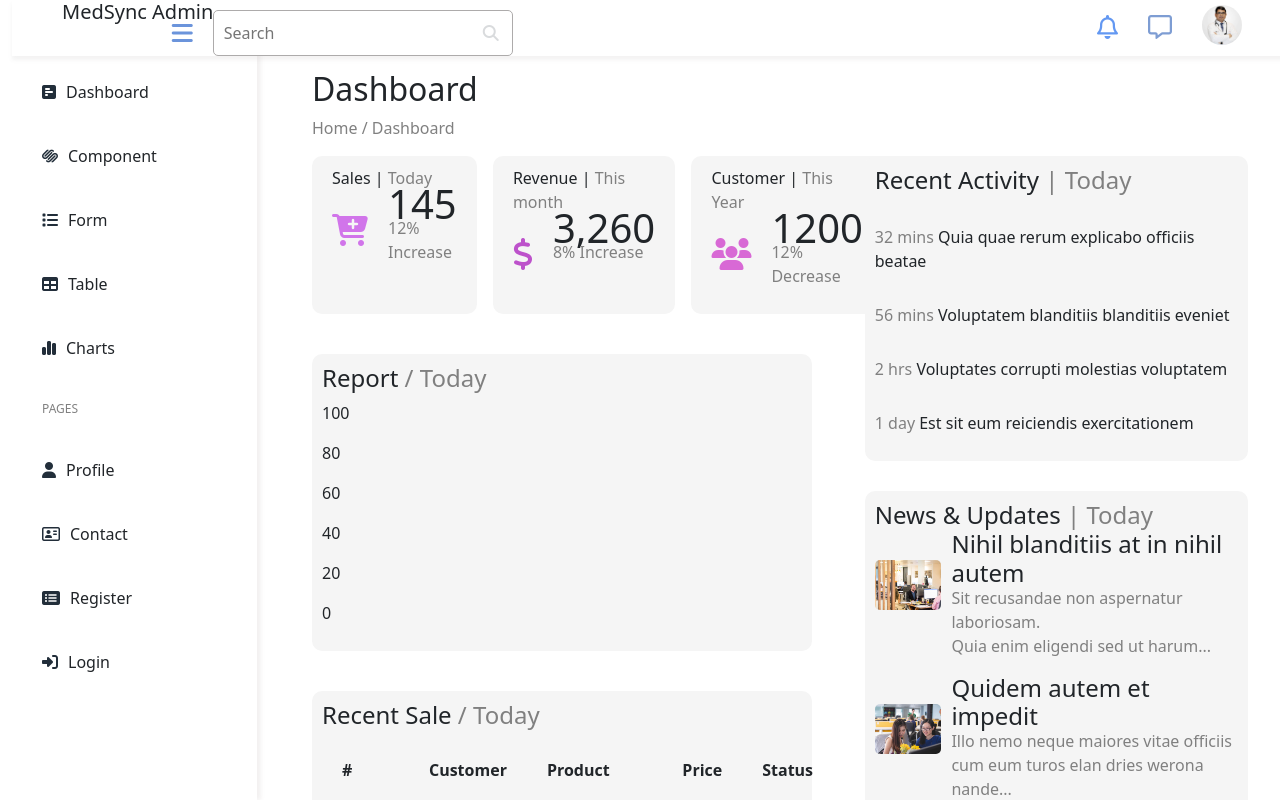
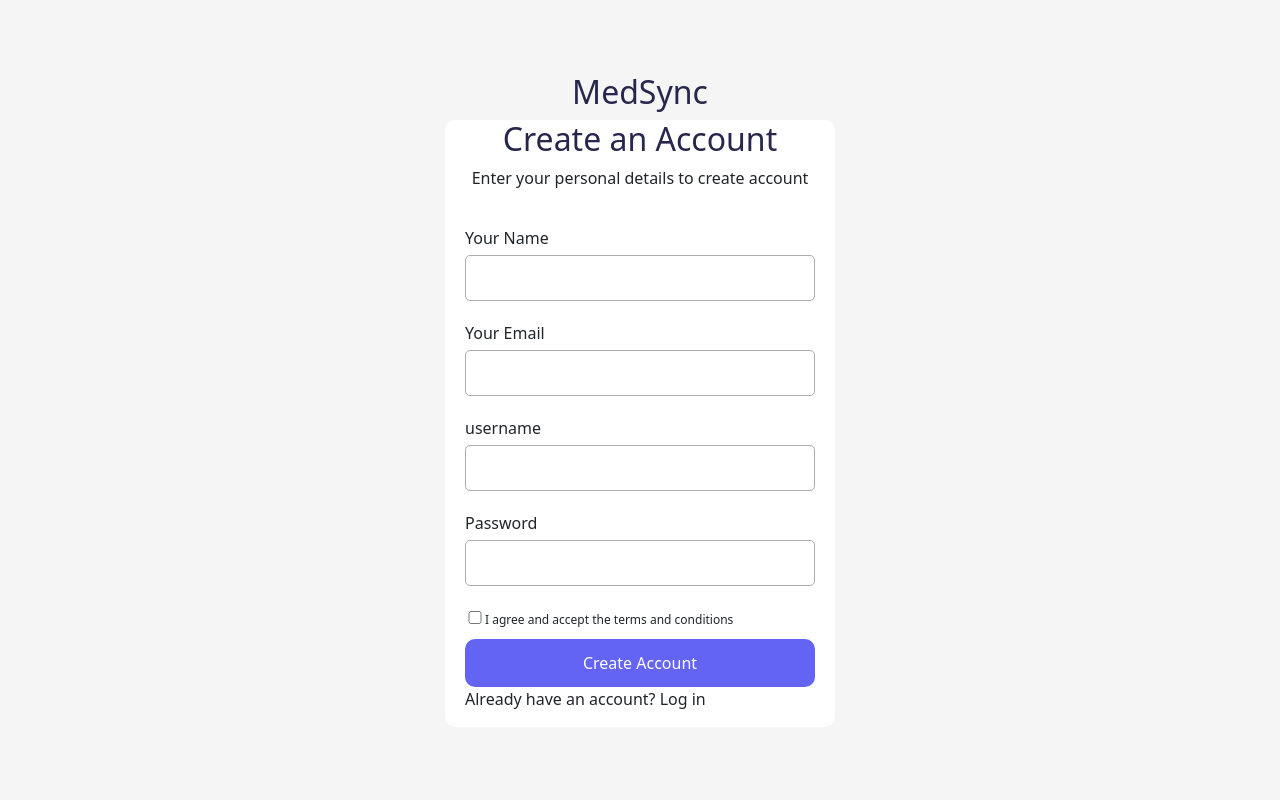
Before and after one commit to kokole12/MedSync, a React (Create React App) app in the folder Frontend/medsync-frontend/: page / in a window 1280 px wide. Shown: the top 800 px of the page. Built offline with nearby package versions, Linux system fonts and the light colour scheme.

Commit message:
my commit

```diff
--- a/Frontend/medsync-frontend/src/App.js
+++ b/Frontend/medsync-frontend/src/App.js
@@ -2,12 +2,17 @@ import React from 'react';
 import './App.css';
 import Landing from './Components/Landing/Landing';
 import Doctors from './Components/Doctors/Doctors';
+import Register from './Components/Register/Register';
+import Login from './Components/Login/Login';
+
 
 function App() {
   return (
     <div className="App">
       {/* <Landing /> */}
-      <Doctors />
+      {/* <Doctors /> */}
+      <Register />
+      {/* <Login /> */}
     </div>
   );
 }
--- a/Frontend/medsync-frontend/src/Components/Doctors/styles/Doctors.css
+++ b/Frontend/medsync-frontend/src/Components/Doctors/styles/Doctors.css
@@ -99,12 +99,16 @@ input{
     padding: 10px;
     background-color: #c4dffe;
     width: 150px;
+    /* position: fixed; */
+    transform: scale(1.1);
 }
 .spanDiv3:hover{
     border-radius: 5px;
-    padding: 10px;
+    /* padding: 10px; */
     background-color: #c4dffe;
-    width: 150px;
+    /* width: 150px; */
+    position: fixed;
+    transform: scale(1.1);
 }
 .spanDiv2{
     margin-top: 40px;
--- /dev/null
+++ b/Frontend/medsync-frontend/src/Components/Login/Login.js
@@ -0,0 +1,38 @@
+import React from 'react';
+import './styles/Login.css';
+
+const Login = () => {
+  return (
+    <div className='RegisterForm'>
+
+    <h2 className='head'>MedSync</h2>
+    <div className='innerForm'>
+        <div className='InputForm'>
+            <h2 className='account'>Login to Your Account</h2>
+            <p className='enter'>Enter your username & password to login</p>
+            <form action='' method='POST'>
+
+                <label>username</label>
+                <input type='text' ></input>
+
+                <label>Password</label>
+                <input type='password' />
+
+                <label className='checkbox' >
+                <input className='checkboxInput' type='checkbox' />
+                Remember me
+                </label>
+
+
+
+                <button>Login</button>
+            </form>
+            <p>Don't have account? Create an account</p>
+        </div>
+    </div>
+
+    </div>
+  )
+}
+
+export default Login
--- /dev/null
+++ b/Frontend/medsync-frontend/src/Components/Register/Register.js
@@ -0,0 +1,44 @@
+import React, {useState} from 'react';
+import './styles/Register.css';
+
+const Register = () => {
+    const [InputValue, setInputValue] = useState("")
+  return (
+    <div className='RegisterForm'>
+
+    <h2 className='head'>MedSync</h2>
+    <div className='innerForm'>
+        <div className='InputForm'>
+            <h2 className='account'>Create an Account</h2>
+            <p className='enter'>Enter your personal details to create account</p>
+            <form action='' method='POST'>
+                <label>Your Name</label>
+                <input type='text' />
+
+                <label>Your Email</label>
+                <input type='email' />
+
+                <label>username</label>
+                <input type='text' ></input>
+
+                <label>Password</label>
+                <input type='password' />
+
+                <label className='checkbox' >
+                <input className='checkboxInput' type='checkbox' />
+                I agree and accept the terms and conditions
+                </label>
+
+
+
+                <button>Create Account</button>
+            </form>
+            <p>Already have an account? Log in</p>
+        </div>
+    </div>
+
+    </div>
+  )
+}
+
+export default Register
--- /dev/null
+++ b/Frontend/medsync-frontend/src/Components/Register/styles/Register.css
@@ -0,0 +1,53 @@
+.RegisterForm{
+    display: flex;
+    flex-direction: column;
+    justify-content: center;
+    align-items: center;
+    height: 100vh;
+    background-color: whitesmoke;
+
+}
+.innerForm{
+    background-color: white;
+    /* padding: 20px; */
+    padding-left: 20px;
+    padding-right: 20px;
+    border-radius: 10px;
+}
+.head{
+    color: rgb(39, 39, 77);
+}
+.account{
+    text-align: center;
+    color: rgb(39, 39, 77);
+}
+.enter{
+    text-align: center;
+}
+label{
+    margin-top: 20px;
+}
+input{
+    margin-top: 5px;
+    width: 350px;
+}
+button{
+    width: 350px;
+    padding: 12px;
+    margin-top: 10px;
+    background-color: rgb(99, 99, 244);
+    color: white;
+    border: none;
+    border-radius: 10px;
+}
+.checkbox{
+    display: inline;
+    font-size: 12px;
+}
+.checkboxInput{
+    width: 20px;
+}
+form{
+    display: flex;
+    flex-direction: column;
+}
```
Also changed, not shown: Frontend/medsync-frontend/src/Components/Login/styles/Login.css (added).
